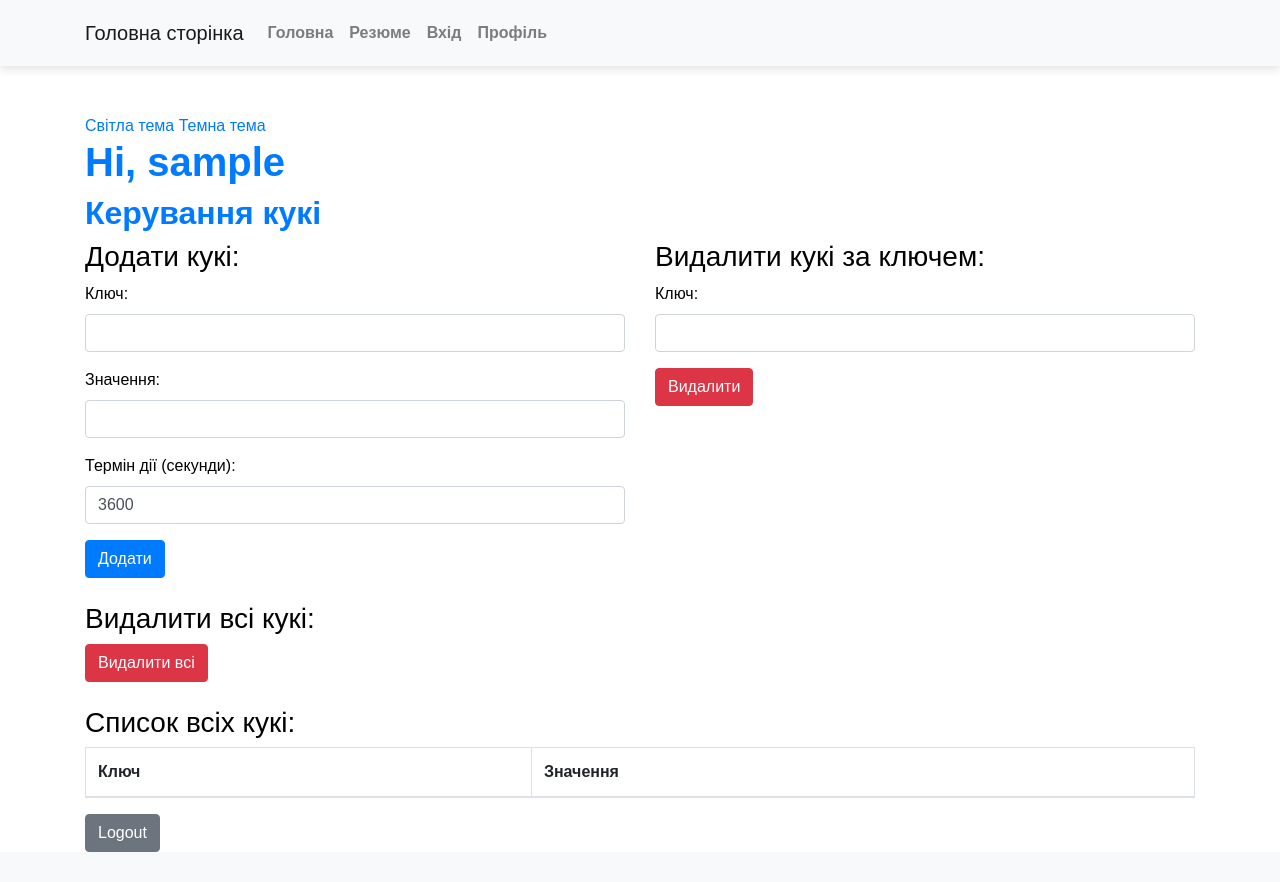
After one commit to Roman25243/Flask_app_Lab, a Flask app: page /users/profile in a window 1280 px wide. The commit adds this page. Run offline with Flask 3, Linux system fonts and the light colour scheme; the visitor is signed in with stand-in values (Sample User, id 1); lists and menus that the app fills with data are empty.

Commit message:
Sessions and cookies

```diff
--- a/app/__init__.py
+++ b/app/__init__.py
@@ -9,5 +9,5 @@ from . import views
 from .posts import post_bp
 app.register_blueprint(post_bp)
 
-from .users import user_bp
-app.register_blueprint(user_bp)
+from .users import bp as user_bp
+app.register_blueprint(user_bp, url_prefix="/users")
--- a/app/templates/base.html
+++ b/app/templates/base.html
@@ -1,24 +1,80 @@
 <!DOCTYPE html>
-<html lang="en">
+<html lang="uk">
+
 <head>
     <meta charset="UTF-8">
     <meta name="viewport" content="width=device-width, initial-scale=1.0">
-    <title>{{ title }}</title>
+    <title>{% block title %} {% endblock %}</title>
+    <link rel="stylesheet" href="https://cdn.jsdelivr.net/npm/bootstrap@4.6.2/dist/css/bootstrap.min.css">
     <link rel="stylesheet" href="{{ url_for('static', filename='css/style.css') }}">
-    <link href="https://cdn.jsdelivr.net/npm/bootstrap@5.3.0/dist/css/bootstrap.min.css" rel="stylesheet">
+<style>
+
+        .dark-theme {
+            background-color: #333;
+            color: white;
+        }
+        .light-theme {
+            background-color: white;
+            color: black;
+        }
+
+</style>
+<body class="{% if 'color_scheme' in request.cookies and request.cookies.get('color_scheme') == 'dark' %}dark-theme{% else %}light-theme{% endif %}">
+
 </head>
+
 <body>
-    <header class="container">
-        <h1 class="text-center mt-5">{{ title }}</h1>
-        {% include 'navigation.html' %}
+
+    <nav class="navbar navbar-expand-lg navbar-light bg-light">
+        <div class="container">
+            <a class="navbar-brand" href="{{ url_for('main') }}">Головна сторінка</a>
+            <button class="navbar-toggler" type="button" data-toggle="collapse" data-target="#navbarNav"
+                aria-controls="navbarNav" aria-expanded="false" aria-label="Toggle navigation">
+                <span class="navbar-toggler-icon"></span>
+            </button>
+            <div class="collapse navbar-collapse" id="navbarNav">
+                <ul class="navbar-nav">
+                    <li class="nav-item">
+                        <a class="nav-link" href="{{ url_for('main') }}">Головна</a>
+                    </li>
+                    <li class="nav-item">
+                        <a class="nav-link" href="{{ url_for('resume') }}">Резюме</a>
+                    </li>
+                    <li class="nav-item">
+                        <a class="nav-link" href="{{ url_for('users.login') }}">Вхід</a>
+                    </li>
+                    <li class="nav-item">
+                        <a class="nav-link" href="{{ url_for('users.get_profile') }}">Профіль</a>
+                    </li>
+                </ul>
+            </div>
+        </div>
+    </nav>
+
+    {% with messages = get_flashed_messages(with_categories=true) %}
+    {% if messages %}
+    <ul class=flashes>
+        {% for category, message in messages %}
+        <li class="{{ category }}">{{ message }}</li>
+        {% endfor %}
+    </ul>
+    {% endif %}
+    {% endwith %}
+
+    <header>
+        {% block header %}
+        {% endblock %}
     </header>
 
-    <main class="container mt-4">
-        {% block content %}{% endblock %}
+    <main>
+        {% block content %}
+        {% endblock %}
     </main>
 
-    <footer class="text-center py-3">
-        <p>&copy; 2024 My Resume. All rights reserved.</p>
+    <footer>
+        {% block footer %}
+        {% endblock %}
     </footer>
 </body>
+
 </html>
--- a/app/users/__init__.py
+++ b/app/users/__init__.py
@@ -1,5 +1,5 @@
 from flask import Blueprint
 
-user_bp = Blueprint("users", __name__, url_prefix="/user", template_folder="templates/users")
+bp = Blueprint("users", __name__, template_folder="templates/users")
 
 from . import views
--- /dev/null
+++ b/app/users/templates/users/profile.html
@@ -0,0 +1,80 @@
+{% extends 'base.html' %}
+
+{% block title %}Greeting Page{% endblock %}
+
+{% block content %}
+<div class="container mt-5">
+    <a href="{{ url_for('users.set_color', color='light') }}">Світла тема</a>
+        <a href="{{ url_for('users.set_color', color='dark') }}">Темна тема</a>
+
+        <h1>Hi, {{ username }}</h1>
+
+        <h2>Керування кукі</h2>
+
+        <div class="row">
+            <div class="col-md-6">
+                <h3>Додати кукі:</h3>
+                <form action="{{ url_for('users.add_cookie') }}" method="post">
+                    <div class="form-group">
+                        <label for="key">Ключ:</label>
+                        <input type="text" class="form-control" id="key" name="key">
+                    </div>
+                    <div class="form-group">
+                        <label for="value">Значення:</label>
+                        <input type="text" class="form-control" id="value" name="value">
+                    </div>
+                    <div class="form-group">
+                        <label for="max_age">Термін дії (секунди):</label>
+                        <input type="number" class="form-control" id="max_age" name="max_age" value="3600">
+                    </div>
+                    <button type="submit" class="btn btn-primary">Додати</button>
+                </form>
+            </div>
+            <div class="col-md-6">
+                <h3>Видалити кукі за ключем:</h3>
+                <form action="{{ url_for('users.delete_cookie_by_key') }}" method="post">
+                    <div class="form-group">
+                        <label for="key">Ключ:</label>
+                        <input type="text" class="form-control" id="key" name="key">
+                    </div>
+                    <button type="submit" class="btn btn-danger">Видалити</button>
+                </form>
+            </div>
+        </div>
+
+        <div class="row mt-4">
+            <div class="col-md-6">
+                <h3>Видалити всі кукі:</h3>
+                <form action="{{ url_for('users.delete_all_cookies') }}" method="post">
+                    <button type="submit" class="btn btn-danger">Видалити всі</button>
+                </form>
+            </div>
+        </div>
+
+
+        <div class="row mt-4">
+            <div class="col-md-12">
+                <h3>Список всіх кукі:</h3>
+                <table class="table table-bordered">
+                    <thead>
+                        <tr>
+                            <th>Ключ</th>
+                            <th>Значення</th>
+                        </tr>
+                    </thead>
+                    <tbody>
+                        {% for key, value in request.cookies.items() %}
+                            <tr>
+                                <td>{{ key }}</td>
+                                <td>{{ value }}</td>
+                            </tr>
+                        {% endfor %}
+                    </tbody>
+                </table>
+            </div>
+        </div>
+
+        <a href="{{url_for('users.logout')}}" class="btn btn-secondary">Logout</a>
+    </div>
+</div>
+{% endblock %}
--- a/app/users/views.py
+++ b/app/users/views.py
@@ -1,15 +1,105 @@
-from . import user_bp
-from flask import render_template, abort, redirect, request, url_for
+from . import bp
+from flask import render_template, redirect, request, url_for, make_response, session, flash
+from datetime import timedelta, datetime
 
-@user_bp.route('/<string:name>')
-def greeting(name):
-    name = name.upper()
-    age = request.args.get('age', 0, int)
-    return render_template('hi.html', name=name, age=age)
+@bp.route("/profile")
+def get_profile():
+    if "username" in session:
+        username_value = session["username"]
+        return render_template("profile.html", username=username_value)
+    flash("Invalid: Session.", "danger")
+    return redirect(url_for("users.login"))
+
+@bp.route('/set_color/<string:color>')
+def set_color(color):
+    resp = make_response(redirect(url_for('users.get_profile')))
+    resp.set_cookie('color_scheme', color, max_age=3600*24*30)
+    return resp
 
 
-@user_bp.route('/admin')
+@bp.route("/login", methods=['GET', 'POST'])
+def login():
+    if request.method == "POST":
+        username = request.form["login"]
+        password = request.form["password"]
+
+        if username == "Roman" and password == "Roman123":
+            session["username"] = username
+            flash("Успішний вхід!", "success")
+            return redirect(url_for("users.get_profile"))
+        else:
+            flash("Невірний логін або пароль!", "danger")
+            return redirect(url_for("users.login"))
+
+    return render_template("login.html")
+
+@bp.route('/logout')
+def logout():
+
+    session.pop('username', None)
+    session.pop('age', None)
+    return redirect(url_for('users.get_profile'))
+
+
+
+@bp.route("/hi/<string:name>")
+def greetings(name):
+    name = name.upper()
+    age = request.args.get("age", None, int)
+
+    return render_template("hi.html", name=name, age=age)
+
+@bp.route("/admin")
 def admin():
-    to_url = url_for("users.greeting", age=45, name='administrator', external=True)
+    to_url = url_for("user.greetings", name="administrator", age=45, _external=True)
     print(to_url)
     return redirect(to_url)
+
+
+from flask import make_response
+
+@bp.route('/add_cookie', methods=['POST'])
+def add_cookie():
+    if "username" in session:
+        key = request.form.get('key')
+        value = request.form.get('value')
+        max_age = int(request.form.get('max_age', 3600))
+
+        if key and value:
+            resp = make_response(redirect(url_for('users.get_profile')))
+            resp.set_cookie(key, value, max_age=max_age)
+            flash(f"Кукі '{key}' додано успішно!", "success")
+            return resp
+        else:
+            flash("Помилка: Вкажіть ключ та значення кукі.", "danger")
+
+    return redirect(url_for('users.get_profile'))
+
+
+
+@bp.route('/delete_cookie_by_key', methods=['POST'])
+def delete_cookie_by_key():
+    if "username" in session:
+        key = request.form.get('key')
+        if key:
+            resp = make_response(redirect(url_for('users.get_profile')))
+            resp.set_cookie(key, '', expires=0)
+            flash(f"Кукі '{key}' видалено успішно!", "success")
+            return resp
+        else:
+            flash("Помилка: Вкажіть ключ кукі для видалення.", "danger")
+
+    return redirect(url_for('users.get_profile'))
+
+
+
+@bp.route('/delete_all_cookies', methods=['POST'])
+def delete_all_cookies():
+    if "username" in session:
+        resp = make_response(redirect(url_for('users.get_profile')))
+        for key in request.cookies:
+            resp.set_cookie(key, '', expires=0)
+        flash("Всі кукі видалено успішно!", "success")
+        return resp
+
+    return redirect(url_for('users.get_profile'))
```
Also changed, not shown: app/users/templates/users/hi.html (+29 -23 lines), app/users/templates/users/login.html (added, +30 -0 lines).
